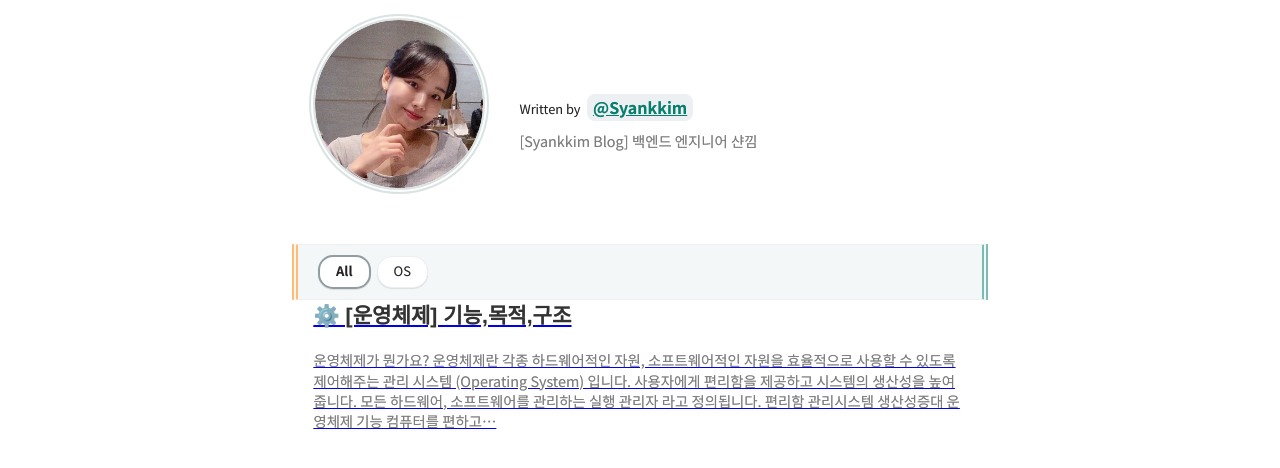
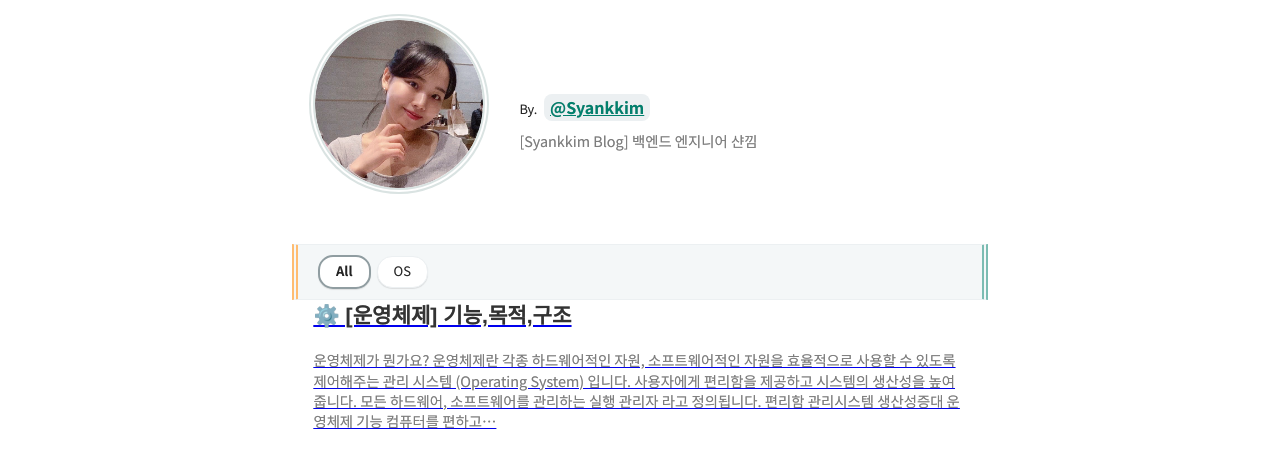
Before and after one commit to ksso730/sy.github.io, a Gatsby site: page / in a window 1280 px wide. Shown: the part 238-706 px from the top of the page. Built offline with nearby package versions, Linux system fonts and the light colour scheme; Gatsby itself is replaced by a stand-in of ours; some packages are replaced by stand-ins of ours; what typography-theme-github would draw is missing.

Commit message:
bio 스타일 수정

```diff
--- a/src/components/bio/index.jsx
+++ b/src/components/bio/index.jsx
@@ -24,7 +24,7 @@ export const Bio = forwardRef((props, ref) => {
                   }}
                 />
                 <div className="author-name">
-                  <span className="author-name-prefix">Written by</span>
+                  <span className="author-name-prefix">By.</span>
                   <Link to={'/about'} className="author-name-content">
                     <span>@{author}</span>
                   </Link>
```
